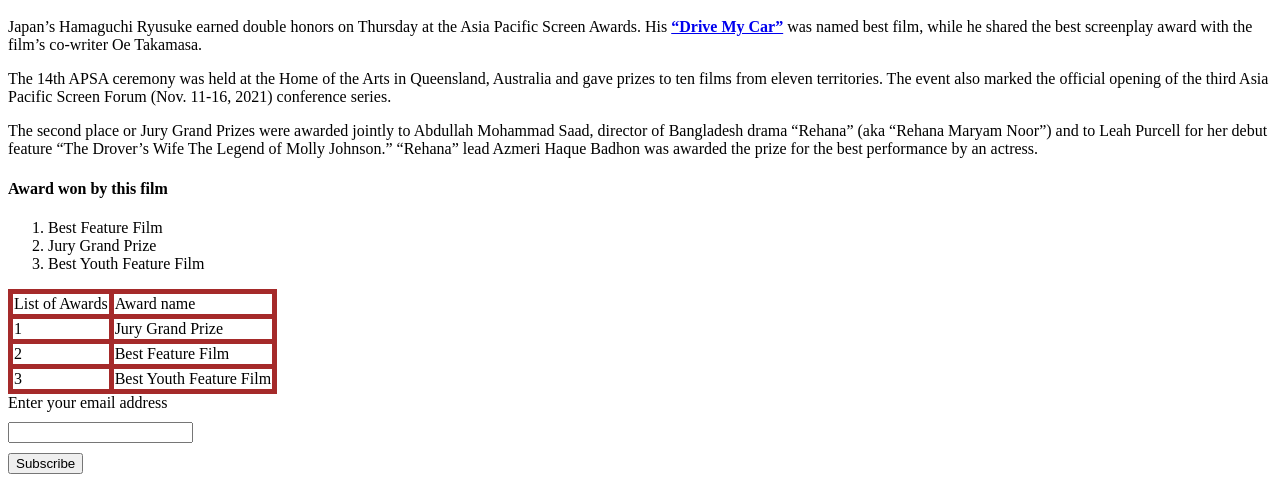
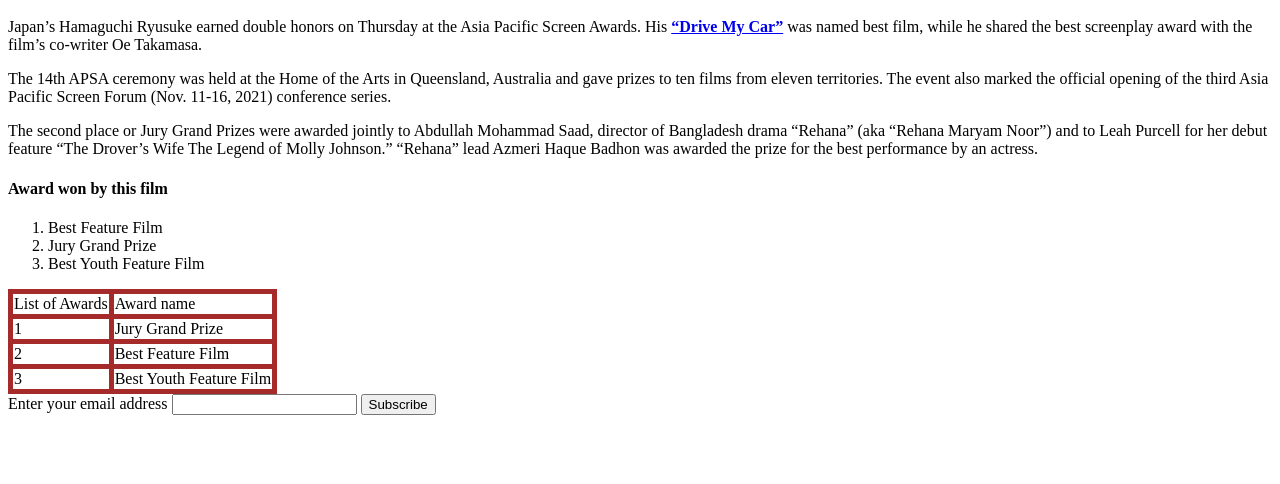
Before and after one commit to Kishore015/html, a plain HTML site: page movies.html in a window 1280 px wide. Shown: the part 420-904 px from the top of the page. After the commit the page ends 843 px from the top, so only its background shows below. Drawn offline with Linux system fonts and the light colour scheme.

```diff
--- a/style.css
+++ b/style.css
@@ -13,7 +13,7 @@ table, td, tr {
     border-collapse: collapse;
 }
 
-label, input, button {
+/* label, input, button {
     display: block;
     margin-bottom: 10px;
-}
+} */
```
